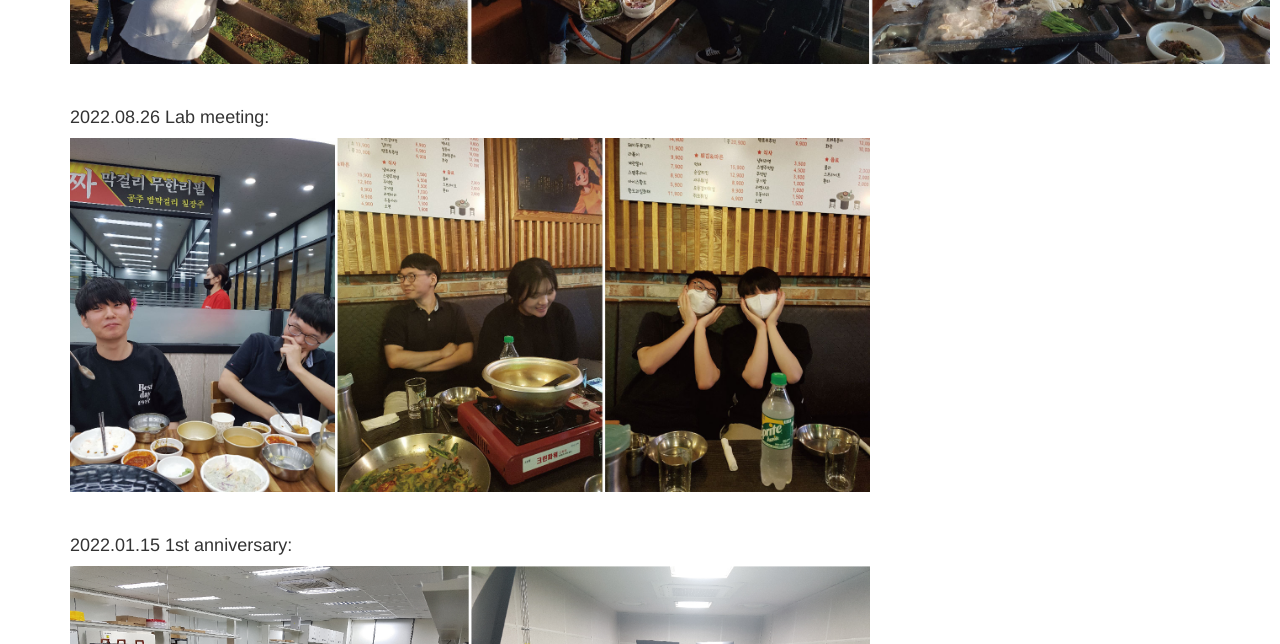
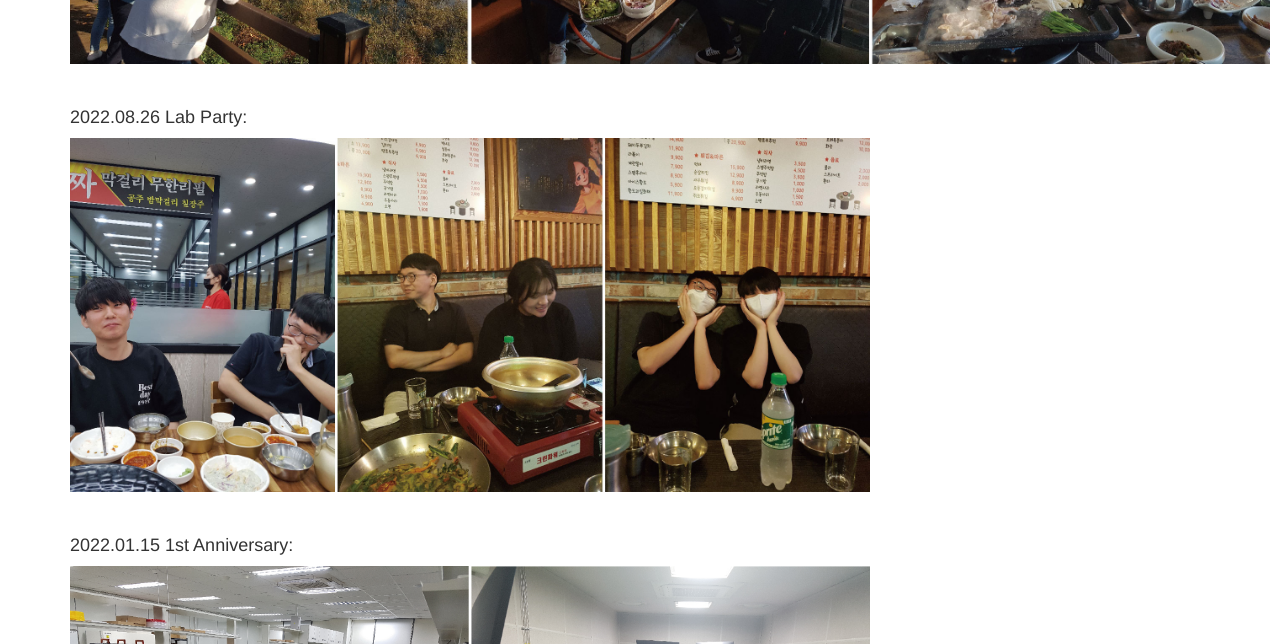
Before and after one commit to kleelab/kleelab.github.io, a Jekyll site: the page built from photos.html, in a window 1280 px wide and 1400 px high, scrolled down 5609 px. Shown: the part 153-797 px from the top of the window. Built offline with Jekyll 4.4.1, drawn with Linux system fonts in a browser that asks for light colours; nearby versions of some CDN libraries; a style sheet for code colours, icons or effects is not loaded; some of the changed text lies outside the part shown.

Commit message:
Update photos.html

```diff
--- a/photos.html
+++ b/photos.html
@@ -59,19 +59,19 @@ layout: default
        </p>
 <br>
 
-<h4>2022.08.26 Lab meeting:</h4>
+<h4>2022.08.26 Lab Party:</h4>
       <p>
        <img src="/images/20220826.jpg" width="800">
        </p>
 <br>
 
-<h4>2022.01.15 1st anniversary:</h4>
+<h4>2022.01.15 1st Anniversary:</h4>
       <p>
        <img src="/images/20220115.jpg" width="800">
       </p>
 <br>
 
-<h4>2021.01.15 Lab open:</h4>
+<h4>2021.01.15 Lab Open:</h4>
       <p>
       <img src="/images/20210115.jpg" width="1200">
       </p>
```
